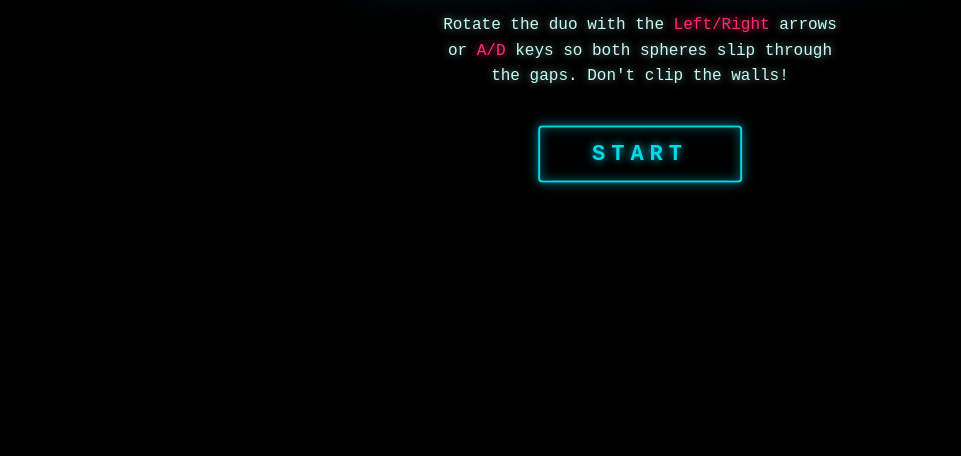
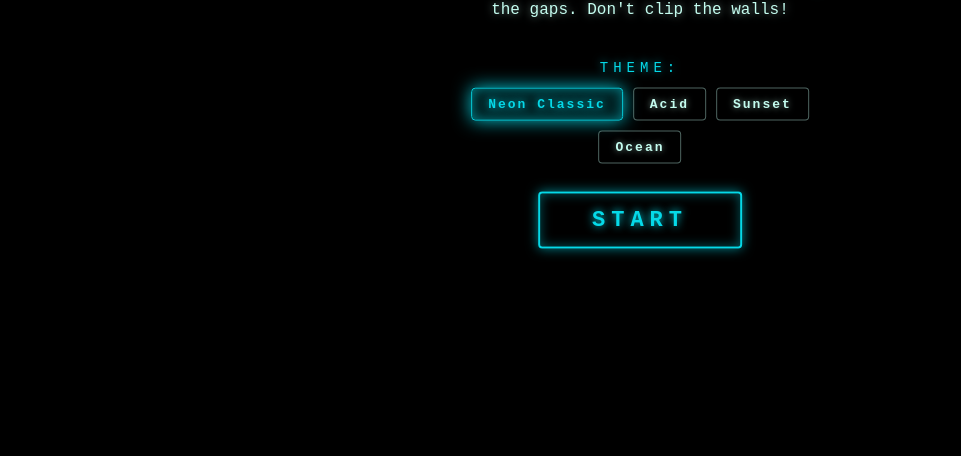
Before and after one commit to Rysuca/stay-536, a website: page index.html in a window 1280 px wide. Shown: the part 344-800 px from the top of the page, without its empty margins (0-961 px from the left). Drawn offline with Linux system fonts and the light colour scheme.

Commit message:
feat: add theme selector UI on start screen

```diff
--- a/game.js
+++ b/game.js
@@ -47,6 +47,34 @@ function applyTheme(themeId) {
 }
 
 applyTheme(currentThemeId);
+
+function buildThemePicker() {
+  const container = document.getElementById('themeButtons');
+  if (!container) return;
+
+  for (const themeId of Object.keys(CONFIG.themes)) {
+    const btn = document.createElement('button');
+    btn.type = 'button';
+    btn.className = 'themeBtn';
+    btn.dataset.theme = themeId;
+    btn.textContent = CONFIG.themes[themeId].name;
+    btn.addEventListener('click', () => {
+      setSelectedTheme(themeId);
+      applyTheme(themeId);
+      highlightThemeButton(themeId);
+    });
+    container.appendChild(btn);
+  }
+
+  highlightThemeButton(currentThemeId);
+}
+
+function highlightThemeButton(themeId) {
+  const buttons = document.querySelectorAll('#themeButtons .themeBtn');
+  for (const btn of buttons) {
+    btn.classList.toggle('active', btn.dataset.theme === themeId);
+  }
+}
 
 const keys = {
   ArrowLeft: false,
@@ -625,7 +653,11 @@ function bindStartControls() {
 }
 
 if (document.readyState === 'loading') {
-  document.addEventListener('DOMContentLoaded', bindStartControls);
+  document.addEventListener('DOMContentLoaded', () => {
+    bindStartControls();
+    buildThemePicker();
+  });
 } else {
   bindStartControls();
+  buildThemePicker();
 }
--- a/index.html
+++ b/index.html
@@ -13,6 +13,10 @@
   <div id="startScreen">
     <h1 class="title">ORBITAL DRIFT</h1>
     <p class="rules">Rotate the duo with the <span class="key">Left/Right</span> arrows or <span class="key">A/D</span> keys so both spheres slip through the gaps. Don't clip the walls!</p>
+    <div class="themePicker">
+      <span class="themePickerLabel">THEME:</span>
+      <div id="themeButtons" class="themeButtons"></div>
+    </div>
     <button id="startBtn">START</button>
   </div>
   <div id="gameOverScreen" style="display: none;">
--- a/style.css
+++ b/style.css
@@ -75,6 +75,57 @@ body {
   text-shadow: 0 0 8px rgba(196, 252, 239, 0.6);
 }
 
+#startScreen .themePicker {
+  display: flex;
+  flex-direction: column;
+  align-items: center;
+  gap: 12px;
+  margin-bottom: 28px;
+}
+
+#startScreen .themePickerLabel {
+  font-size: 14px;
+  letter-spacing: 5px;
+  color: #05d9e8;
+  text-shadow: 0 0 8px rgba(5, 217, 232, 0.7);
+}
+
+#startScreen .themeButtons {
+  display: flex;
+  flex-wrap: wrap;
+  justify-content: center;
+  gap: 10px;
+  max-width: 420px;
+}
+
+.themeBtn {
+  padding: 8px 16px;
+  font-family: 'Courier New', monospace;
+  font-size: 13px;
+  font-weight: bold;
+  letter-spacing: 2px;
+  color: #c4fcef;
+  text-shadow: 0 0 6px rgba(196, 252, 239, 0.6);
+  background: rgba(0, 0, 0, 0.45);
+  border: 1px solid rgba(196, 252, 239, 0.4);
+  border-radius: 4px;
+  cursor: pointer;
+  transition: box-shadow 0.2s ease, background 0.2s ease, border-color 0.2s ease, color 0.2s ease;
+}
+
+.themeBtn:hover {
+  background: rgba(196, 252, 239, 0.12);
+  box-shadow: 0 0 12px rgba(196, 252, 239, 0.5);
+}
+
+.themeBtn.active {
+  color: #05d9e8;
+  border-color: #05d9e8;
+  background: rgba(5, 217, 232, 0.15);
+  box-shadow: 0 0 18px rgba(5, 217, 232, 0.9), inset 0 0 12px rgba(5, 217, 232, 0.5);
+  text-shadow: 0 0 8px #05d9e8;
+}
+
 #startScreen .key {
   color: #ff2a6d;
   text-shadow: 0 0 8px #ff2a6d;
```
